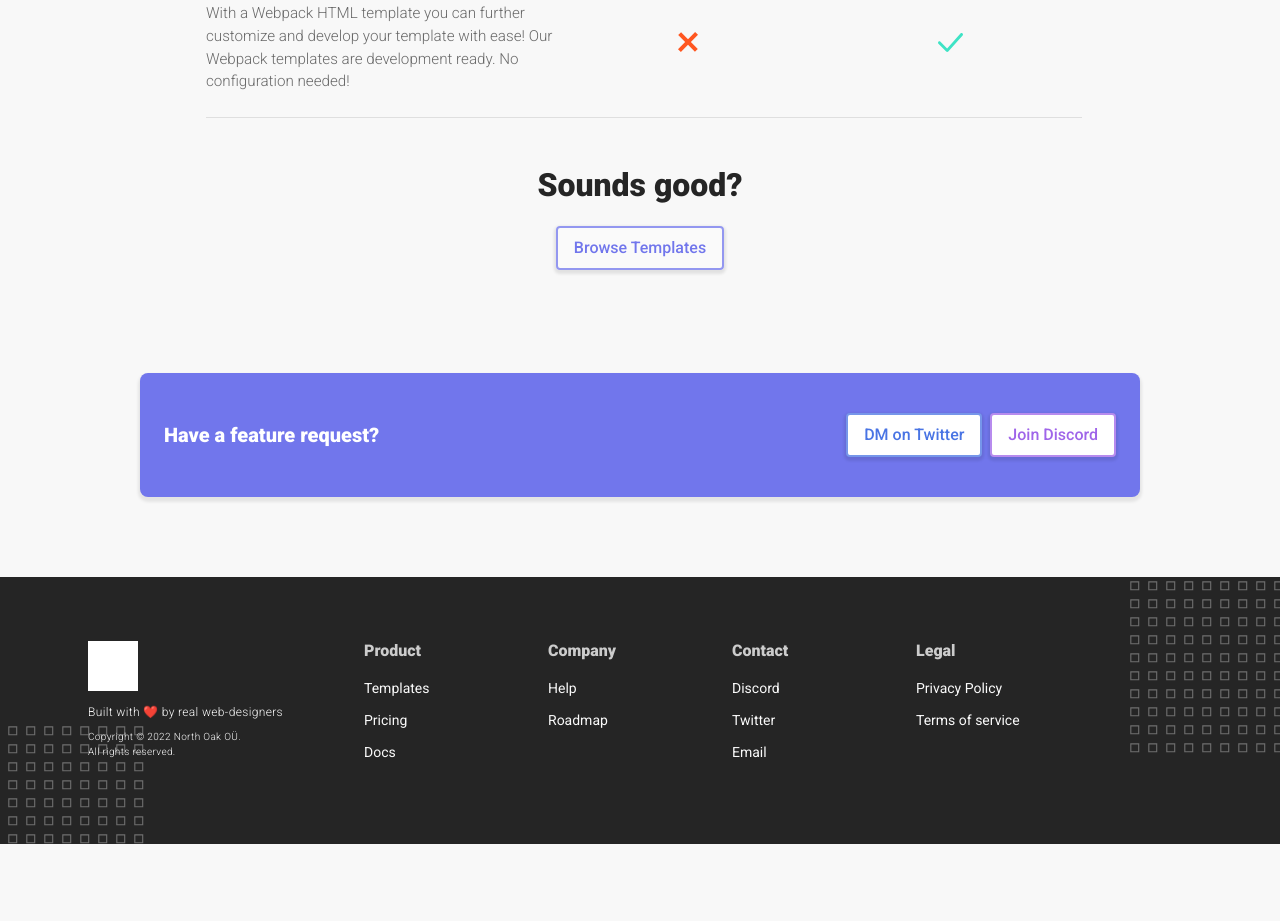
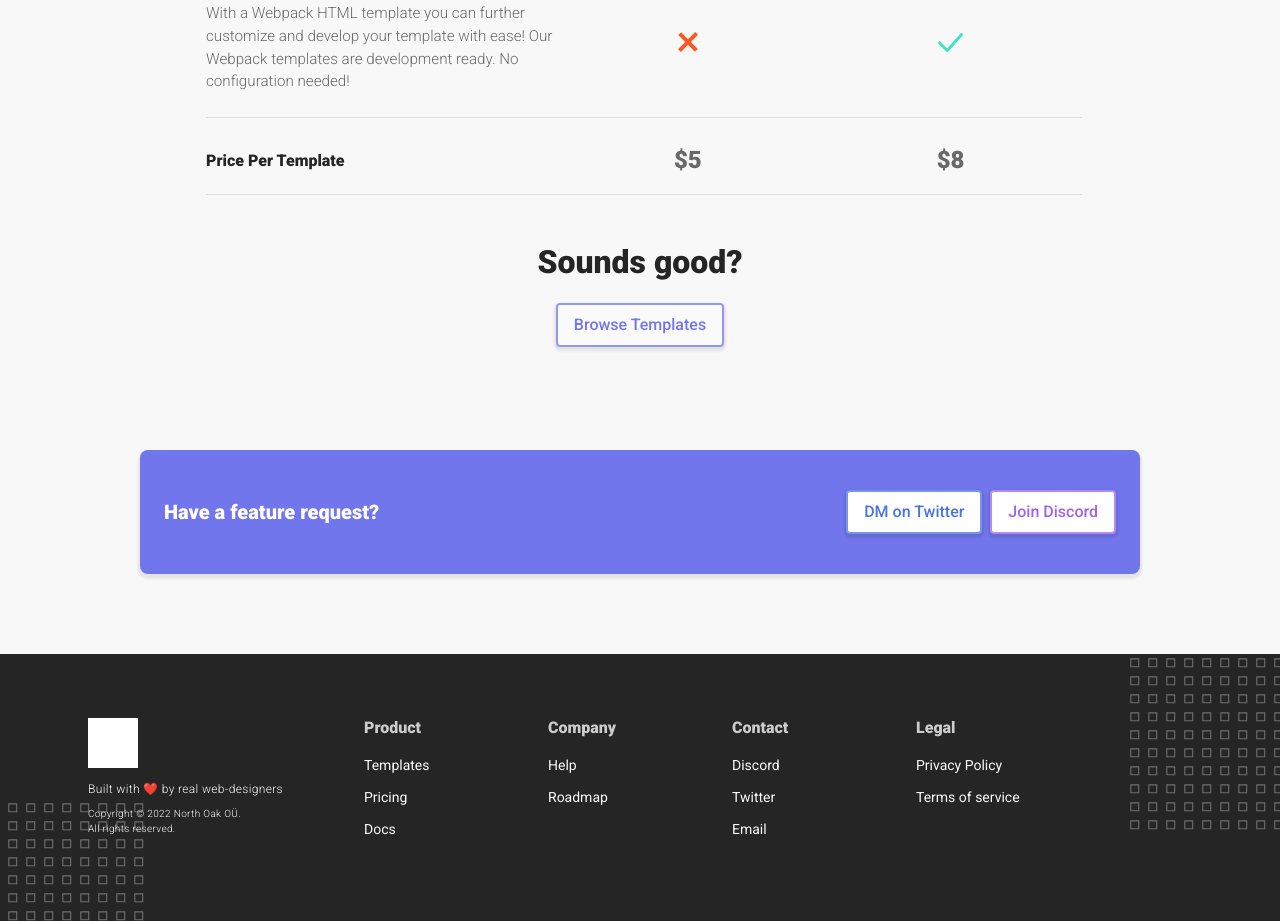
Before and after one commit to rrttalv/ezylanding-template-portal, a Next.js app: page /pricing in a window 1280 px wide. Shown: the part 2440-3361 px from the top of the page. Before the commit the page ends 3284 px from the top, so only its background shows below. Built offline with nearby package versions, Linux system fonts and the light colour scheme; grey boxes are pictures that could not be loaded.

Commit message:
finished pricing for now

```diff
--- a/pages/help/index.js
+++ b/pages/help/index.js
@@ -78,8 +78,7 @@ const Help = (props) => {
       {
         question: 'Do all templates have native SCSS support?',
         id: 'q-5',
-        answer: `Found a bug in a template or maybe you just want to suggest an edit that made your life easier?
-        We are 100% open to feeback. Just send us the template link and your feedback on discord or twitter.`,
+        answer: `Because SCSS requires Webpack only Webpack templates have SCSS support. Raw HTML templates come with regular CSS files`,
         open: false
       },
       {
--- a/pages/pricing/index.js
+++ b/pages/pricing/index.js
@@ -190,6 +190,23 @@ const Pricing = () => {
               )
             })
           }
+          <div className='comparison_feature comparison-row price-row'>
+            <div className='comparison_feature_wrapper'>
+              <div className='comparison_feature_intro'>
+                <h5 className='comparison_feature_heading'>Price Per Template</h5>
+              </div>
+              <div className='comparison_feature_supported'>
+                <span className='comparison_feature_price text-gray'>
+                  $5
+                </span>
+              </div>
+              <div className='comparison_feature_supported'>
+                <span className='comparison_feature_price text-gray'>
+                  $8
+                </span>
+              </div>
+            </div>
+          </div>
         </div>
         <div className='comparison-cta'>
           <h3>Sounds good?</h3>
--- a/scss/_help.scss
+++ b/scss/_help.scss
@@ -81,6 +81,9 @@
       padding-top: 0;
       margin-top: 2.5rem!important;
     }
+    &:last-of-type {
+      border-bottom: 1px solid rgb(var(--dark-blue-rgb), 0.1);
+    }
   }
 }
 
--- a/scss/_pricing.scss
+++ b/scss/_pricing.scss
@@ -158,7 +158,7 @@
     }
   }
   &-cta {
-    width: 900px;
+    width: 100%;
     margin: 2rem auto;
     text-align: center;
     h3 {
@@ -168,4 +168,20 @@
       margin-bottom: 2rem;
     }
   }
+  &-row.price-row {
+    .comparison_feature_wrapper {
+      padding-bottom: 1rem;
+    }
+    .comparison_feature_intro {
+      h5 {
+        margin: 0;
+      }
+      display: flex;
+      align-items: center;
+    }
+    span {
+      font-size: 1.5rem;
+      font-weight: 800;
+    }
+  }
 }
--- a/scss/style.scss
+++ b/scss/style.scss
@@ -185,6 +185,14 @@ a {
   color: var(--white);
 }
 
+.text-purple {
+  color: var(--purple);
+}
+
+.text-dark-blue {
+  color: var(--dark-blue);
+}
+
 .card-shadow {
   box-shadow: 0px 2px 4px 1px rgba(0,0,0,0.05);
 }
```
